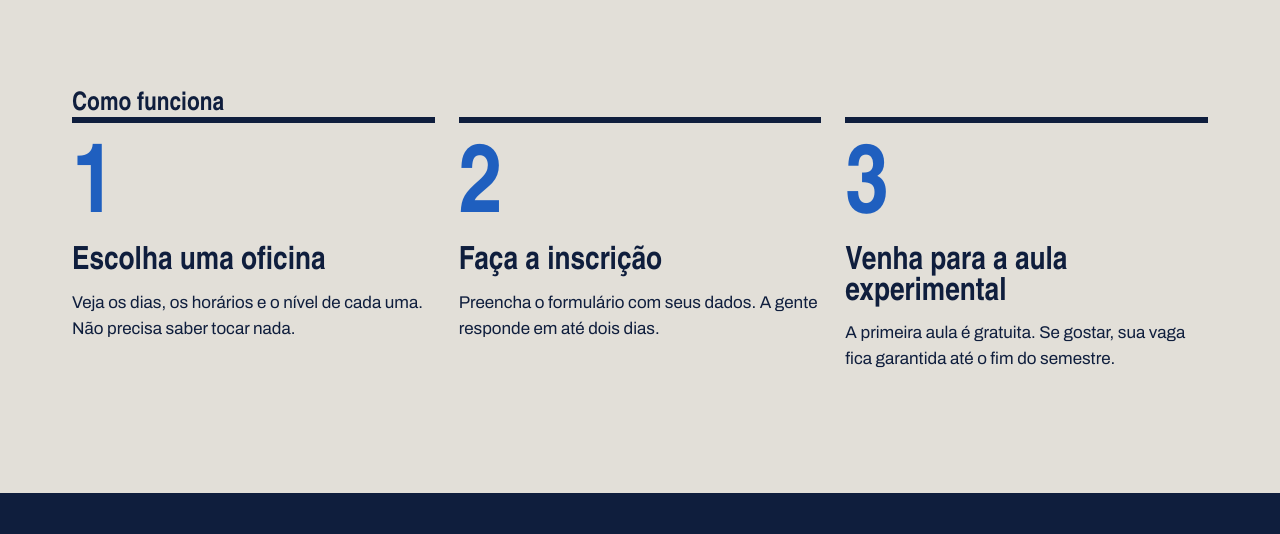
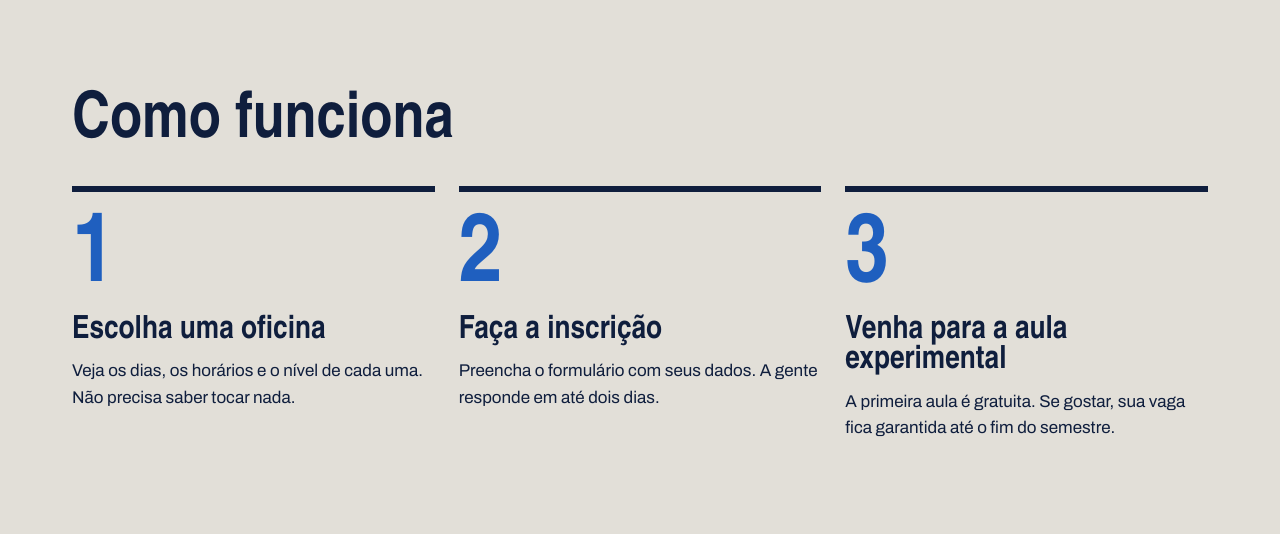
Before and after one commit to esteerdossantos11tic/Laje_sonora, a plain HTML site: page index.html in a window 1280 px wide. Shown: the part 1743-2277 px from the top of the page. Drawn offline with Linux system fonts and the light colour scheme; a web font is replaced by a local one.

Commit message:
Página inicial pronta

```diff
--- a/index.html
+++ b/index.html
@@ -117,7 +117,7 @@
         </section>
 
         <section class="conteudo secao">
-            <h2 class="titulo secao">Como funciona</h2>
+            <h2 class="titulo-secao">Como funciona</h2>
 
             <div class="passos">
                 <div class="passo">
```
